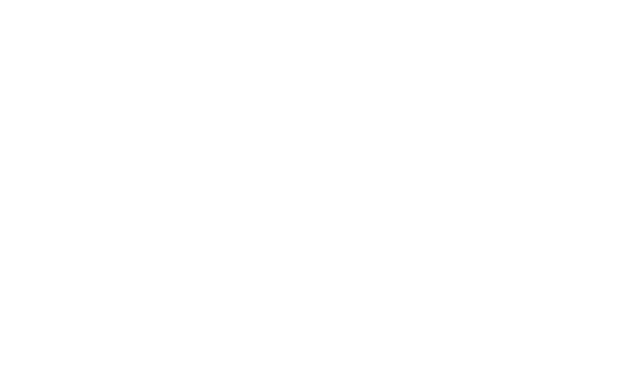
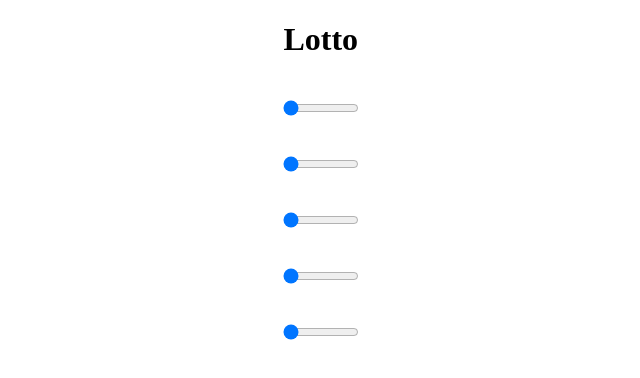
Before and after one commit to Lairo/Lotto, a plain HTML site: page index.html in a window 1280 px wide. Shown: the whole page, without its empty margins (167-807 px from the left). Drawn offline with nearby package versions, Linux system fonts and the light colour scheme.

Commit message:
Populating Index and Main js

```diff
--- a/index.html
+++ b/index.html
@@ -4,12 +4,34 @@
   <meta charset="UTF-8">
   <meta name="viewport" content="width=device-width, initial-scale=1.0">
   <meta http-equiv="X-UA-Compatible" content="ie=edge">
+  <title>Lotto</title>
   <link rel="stylesheet" type="text/css" href="style.css">
-  <title>Cards</title>
+  <script src="https://code.jquery.com/jquery-3.3.1.slim.min.js"></script>
+  <script src="https://cdnjs.cloudflare.com/ajax/libs/popper.js/1.14.3/umd/popper.min.js" ></script>
+  <script src="https://stackpath.bootstrapcdn.com/bootstrap/4.1.3/js/bootstrap.min.js"></script>
+  <title>Lotto</title>
 </head>
 <body>
+  <div class="container">
+    <h1>Lotto</h1>
+    <div class="sliderContainer">
+    <input type="range" min="1" max="59" value="1" step="1" onChange="change_digit(this.value)" id="slider">
+    <span id="digit1"></span>
+    <br/>
+    <input type="range" min="1" max="59" value="1" step="1" onChange="change_digit2(this.value)" id="slider">
+    <span id="digit2"></span>
+    <br/>
+    <input type="range" min="1" max="59" value="1" step="1" onChange="change_digit3(this.value)" id="slider">
+    <span id="digit3"></span>
+    <br/>
+    <input type="range" min="1" max="59" value="1" step="1" onChange="change_digit4(this.value)" id="slider">
+    <span id="digit4"></span>
+    <br/>
+    <input type="range" min="1" max="59" value="1" step="1" onChange="change_digit5(this.value)" id="slider">
+    <span id="digit5"></span>
+    <br/>
 
-
-
+     </div>
+     <script src="main.js"></script>
 </body>
 </html>
--- a/main.js
+++ b/main.js
@@ -1,8 +1,10 @@
 /*
- 1-59 numbers
 
- The player selects 6 individual numbers from the range 1-59.
+
+The player selects 6 individual numbers from the range 1-59.
+
 6 Balls are then drawn randomly from the 59 balls available.
+
 Prizes are awarded for matching 3, 4, 5 and 6 Ball numbers.
 3 = 50
 4 = 100
@@ -10,3 +12,42 @@ Prizes are awarded for matching 3, 4, 5 and 6 Ball numbers.
 6 = 500
 
 */
+
+var nr1 = document.getElementById('nr1');
+
+
+function change_digit(val){
+  document.getElementById('digit1').innerHTML = "First Number:  " + val;
+  console.log(val);
+  var val = nr1.value;
+
+}
+
+function change_digit2(val){
+  document.getElementById('digit2').innerHTML = "Second Number:  " + val;
+  console.log(val);
+
+  var val = nr1.value;
+
+}
+function change_digit3(val){
+  document.getElementById('digit3').innerHTML = "Third Number:  " + val;
+  console.log(val);
+
+  var val = nr1.value;
+
+}
+function change_digit4(val){
+  document.getElementById('digit4').innerHTML = "Fourth Number:  " + val;
+  console.log(val);
+
+  var val = nr1.value;
+
+}
+function change_digit5(val){
+  document.getElementById('digit5').innerHTML = "Fifth Number:  " + val;
+  console.log(val);
+
+  var val = nr1.value;
+
+}
--- a/style.css
+++ b/style.css
@@ -0,0 +1,11 @@
+@charset "UTF-8";
+
+.container {
+  width: 30%;
+  margin: 0px auto;
+}
+
+#slider {
+  width: 20%;
+  margin: 20px auto;
+}
```
